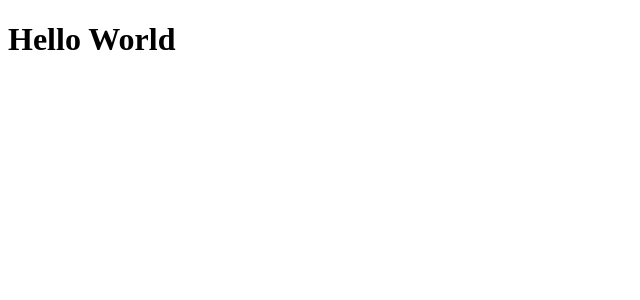
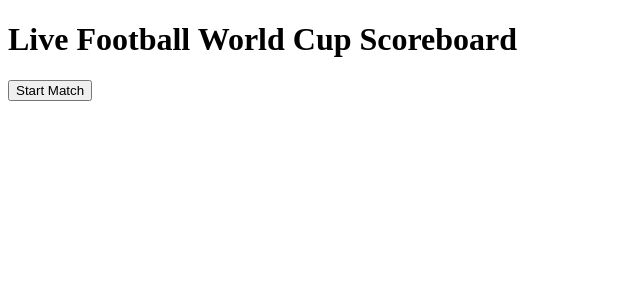
Before and after one commit to muratsesen/scoreboard, a React (Create React App) app: page / in a window 1280 px wide. Shown: the top 300 px of the page, without its empty margins (0-640 px from the left). Built offline with nearby package versions, Linux system fonts and the light colour scheme.

Commit message:
App component ready for new match form

```diff
--- a/src/App.tsx
+++ b/src/App.tsx
@@ -1,9 +1,14 @@
 import React from 'react';
 
 function App() {
+  const [showNewMatchForm, setShowNewMatchForm] = React.useState(false)
+  const [match, setMatch] = React.useState()
   return (
     <div>
-      <h1>Hello World</h1>
+      <h1>Live Football World Cup Scoreboard</h1>
+      <button onClick={()=>setShowNewMatchForm(true)}>Start Match</button>
+
+      {showNewMatchForm && <h2>New Match</h2>}
     </div>
   );
 }
```
Also changed, not shown: 1 other file (tests, documents, lock files or other folders).
